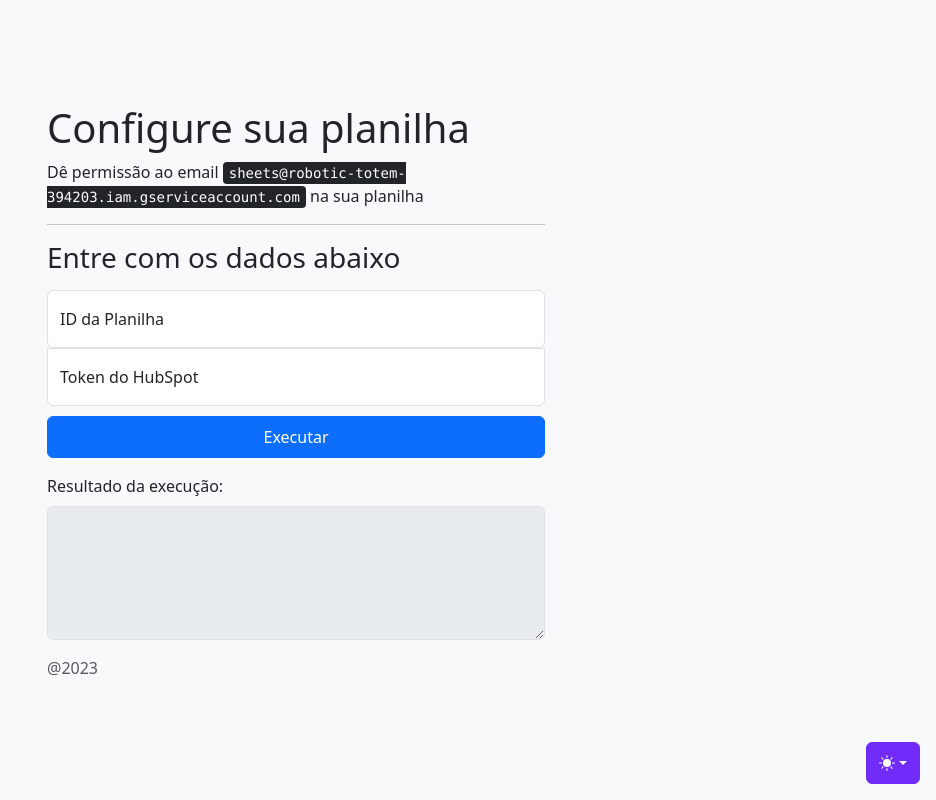
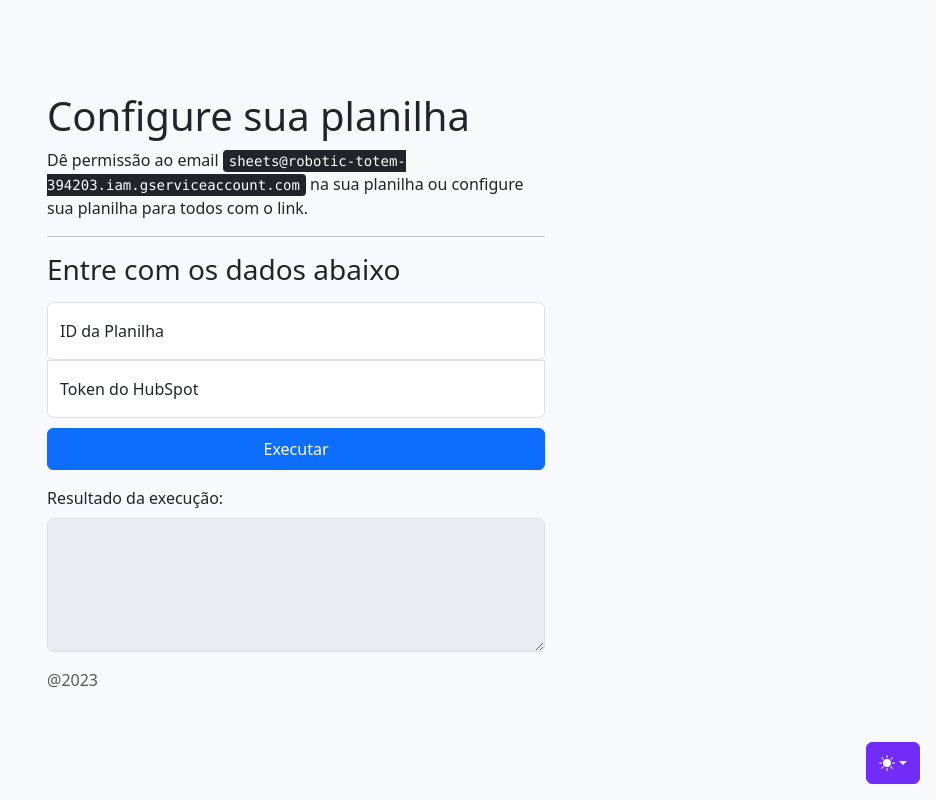
Before and after one commit to fabriciosilvaJr/integrations, a website: page index.html in a window 1280 px wide. Shown: the whole page, without its empty margins (344-1280 px from the left). Drawn offline with nearby package versions, Linux system fonts and the light colour scheme.

Commit message:
Atualizar descrição front

```diff
--- a/index.html
+++ b/index.html
@@ -185,7 +185,7 @@
   <main class="form-signin w-100 m-auto">
     <form>
       <h1>Configure sua planilha</h1>
-      <p>Dê permissão ao email <kbd>sheets@robotic-totem-394203.iam.gserviceaccount.com</kbd> na sua planilha</p>
+      <p>Dê permissão ao email <kbd>sheets@robotic-totem-394203.iam.gserviceaccount.com</kbd> na sua planilha ou configure sua planilha para todos com o link.</p>
       <hr />
       <h1 class="h3 mb-3 fw-normal">Entre com os dados abaixo</h1>
 
```
